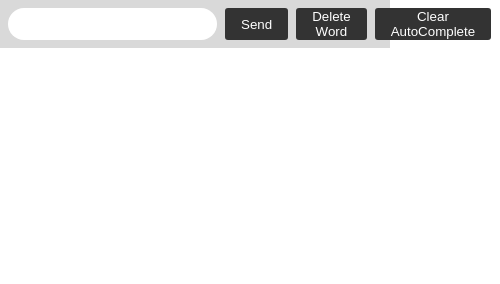
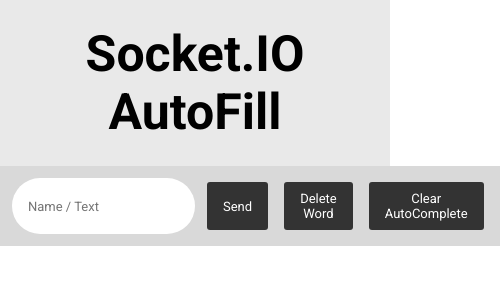
Before and after one commit to ArthurVardevanyan/NodeJS_HW4, a website: page public/index.html in a window 390 px wide. Shown: the whole page, 500 px wide, since content can reach past the window. Drawn offline with nearby package versions, Linux system fonts and the light colour scheme; no server answers.

Commit message:
UI Tweaking

```diff
--- a/public/index.html
+++ b/public/index.html
@@ -10,12 +10,22 @@
 </head>
 
 <body>
-  <ul id="messages"></ul>
-  <form id="form" action="">
-    <input id="input" autocomplete="off" />
-    <button id="submit">Send</button>
-    <button id="del">Delete Word</button>
-    <button id="clear">Clear AutoComplete</button>
+  <div id="wrapper">
+    <div id="inner1">
+      <h1>Socket.IO AutoFill</h1>
+    </div>
+    <div id="inner2">
+      <form id="form" action="">
+        <input id="input" autocomplete="off" placeholder="Name / Text" />
+        <button id="submit">Send</button>
+        <button id="del">Delete Word</button>
+        <button id="clear">Clear AutoComplete</button>
+      </form>
+
+      <ul id="messages"></ul>
+
+    </div>
+  </div>
 </body>
 <script type="text/javascript" src="index.js"></script>
 
--- a/public/main.css
+++ b/public/main.css
@@ -1,23 +1,36 @@
+@import url(http://fonts.googleapis.com/css?family=Roboto:400,400italic,500,500italic,700,700italic,900,900italic,300italic,300,100italic,100);
+
+
+h1 {
+    margin: 25px auto;
+    text-align: center;
+    color: rgb(0, 0, 0);
+    font-family: Roboto;
+    font-size: 50px;
+}
+
+html,
 body {
+    min-width: 100%;
     margin: 0;
-    padding-top: 3rem;
-    font-family: -apple-system, BlinkMacSystemFont, "Segoe UI", Roboto, Helvetica, Arial, sans-serif;
 }
 
 #form {
     background: rgba(0, 0, 0, 0.15);
-    padding: 0.25rem;
-    position: fixed;
+    padding: 0.5rem;
+    position: relative;
     top: 0;
     left: 0;
     right: 0;
     display: flex;
-    height: 3rem;
+    height: 5rem;
     box-sizing: border-box;
     backdrop-filter: blur(10px);
 }
 
 #input {
+    font-family: Roboto;
+    font-size: larger;
     border: none;
     padding: 0 1rem;
     flex-grow: 1;
@@ -26,14 +39,17 @@
 }
 
 #input:focus {
+    font-family: Roboto;
     outline: none;
 }
 
 #form>button {
+    font-family: Roboto;
+    font-size: larger;
     background: #333;
     border: none;
     padding: 0 1rem;
-    margin: 0.25rem;
+    margin: 0.5rem;
     border-radius: 3px;
     outline: none;
     color: #fff;
@@ -46,9 +62,56 @@
 }
 
 #messages>li {
+    font-family: Roboto;
+    font-size: larger;
     padding: 0.5rem 1rem;
+
 }
 
-#messages>li:nth-child(odd) {
-    background: #efefef;
+#messages>li:nth-child(even) {
+    background: #e6e6e6;
 }
+
+#wrapper {
+    margin-left: auto;
+    margin-right: auto;
+    height: auto;
+    width: auto;
+    min-width: 100%;
+
+}
+
+#inner1 {
+    background: #e9e9e9;
+    float: left;
+    min-width: 100%;
+
+}
+
+#inner2 {
+    float: left;
+    clear: left;
+    min-width: 100%;
+
+}
+
+
+@media only screen and (max-width: 768px) {
+
+    #input,
+    #messages,
+    #form,
+    #form>button {
+        font-size: medium;
+    }
+}
+
+@media only screen and (max-width: 587px) {
+
+    #input,
+    #messages,
+    #form,
+    #form>button {
+        font-size: small;
+    }
+}
```
